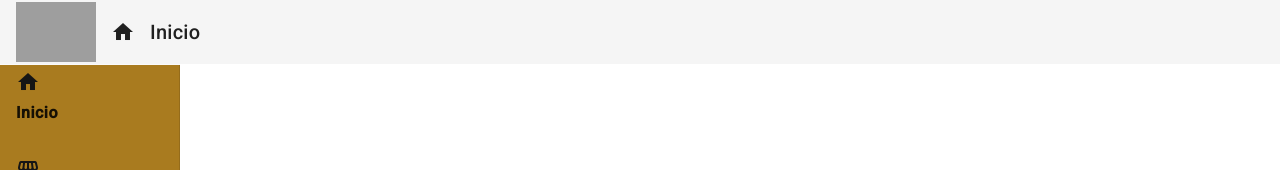
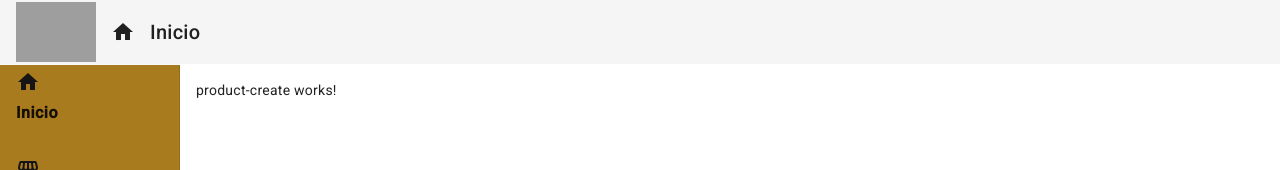
Before and after one commit to DanielBorbafs/AngularCrud, an Angular app in the folder frontend/: page /products/create in a window 1280 px wide. Before the commit this address led to /. Shown: the top 170 px of the page. Built offline with nearby package versions, Linux system fonts and the light colour scheme; grey boxes are pictures that could not be loaded.

Commit message:
criando produto-create

```diff
--- a/frontend/src/app/app.module.ts
+++ b/frontend/src/app/app.module.ts
@@ -16,7 +16,8 @@
 import { HomeComponent } from './views/home/home.component';
 import { ProductComponent } from './views/product/product.component';
 import { RedDirective } from './directives/red.directive';
-import { ForDirective } from './directives/for.directive'
+import { ForDirective } from './directives/for.directive';
+import { ProductCreateComponent } from './components/product/product-create/product-create.component'
 
 
 @NgModule({
@@ -28,7 +29,8 @@
     HomeComponent,
     ProductComponent,
     RedDirective,
-    ForDirective
+    ForDirective,
+    ProductCreateComponent
   ],
   imports: [
     BrowserModule,
--- /dev/null
+++ b/frontend/src/app/components/product/product-create/product-create.component.html
@@ -0,0 +1 @@
+<p>product-create works!</p>
```
Also changed, not shown: frontend/src/app/app-routing.module.ts (+7 -1 lines), frontend/src/app/components/product/product-create/product-create.component.ts (added, +10 -0 lines), frontend/src/app/components/product/product-create/product-create.component.css (added).
